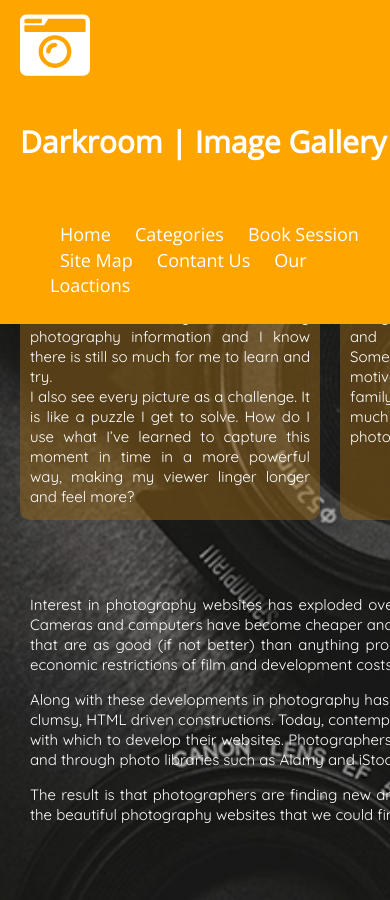
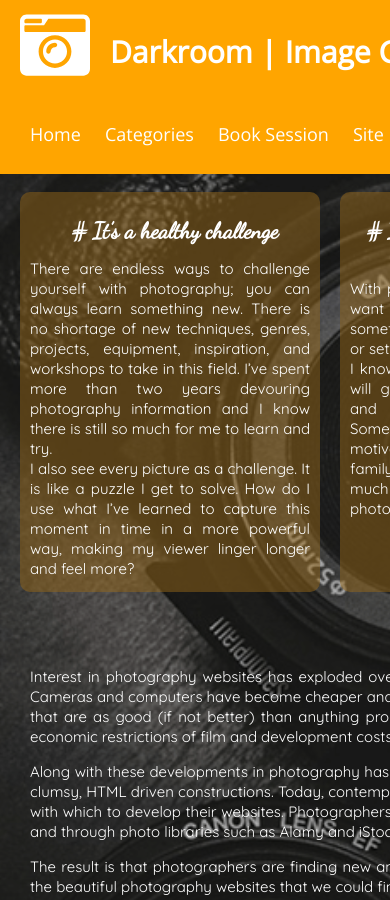
Before and after one commit to itsmeavinashprasad/Website-Using-html-css-960gs-boilerplate, a plain HTML site: page index.html in a window 390 px wide. Shown: the top 900 px of the page. Drawn offline with nearby package versions, Linux system fonts and the light colour scheme.

Commit message:
-fixed isuues with floated navbar - fixed overlapping header - fixed floated footer

```diff
--- a/css/style.css
+++ b/css/style.css
@@ -97,11 +97,9 @@ header .navbar li a:hover{
 /* main body */
 .main_body {
 	position: relative;
-	/* max-width: 980px; */
 	width: 980px;
 
 	margin: 0px auto;
-	/*background-color: #ffff57; */
 	z-index: 0;
 	background: rgba(0, 0, 0, 0.3);
 }
@@ -251,5 +249,33 @@ textarea {
 
 }
 
-@media only screen and (max-width: 600px){
+@media only screen and (max-width: 1171px){
+	#width_config {
+		width: 1214px;
+	}
+
+	.main_body_wrapper {
+		position: relative;
+		top:172px;
+		min-width: 980px;
+	}
+	.brand_wrapper, header .navbar {
+		width: 1214px;
+	}
+	header .navbar{
+		float: left;
+		margin: 10px ;
+	}
+	header .navbar ul {
+		padding-left: 0px;
+	}
 }
+
+@media only screen and (max-width: 1218px){
+	.my_footer{
+		height: 200px;
+	}
+	.social {
+		float: left;
+	}
+}
--- a/index.html
+++ b/index.html
@@ -38,7 +38,9 @@
   <!-- End Add your site or application content here -->
   <!-- Header with Logo, Name, and Nav Bar -->
   <header class="fixed_container container_12">
-    <div class="grid_12" style="width: 100%">
+    <div class="grid_12" style="width: 100%" id="width-config">
+
+      <div class="brand_wrapper">
 
         <!-- Logo -->
         <div class="image">
@@ -49,6 +51,11 @@
         <div>
           <h1 > <a href="index.html" class="text">Darkroom | Image Gallery</a></h1>
         </div>
+
+      </div>
+
+
+
 
       <!-- Nav Bar -->
       <div class="navbar">
```
Lines whose indentation alone changed are shown as unchanged.
